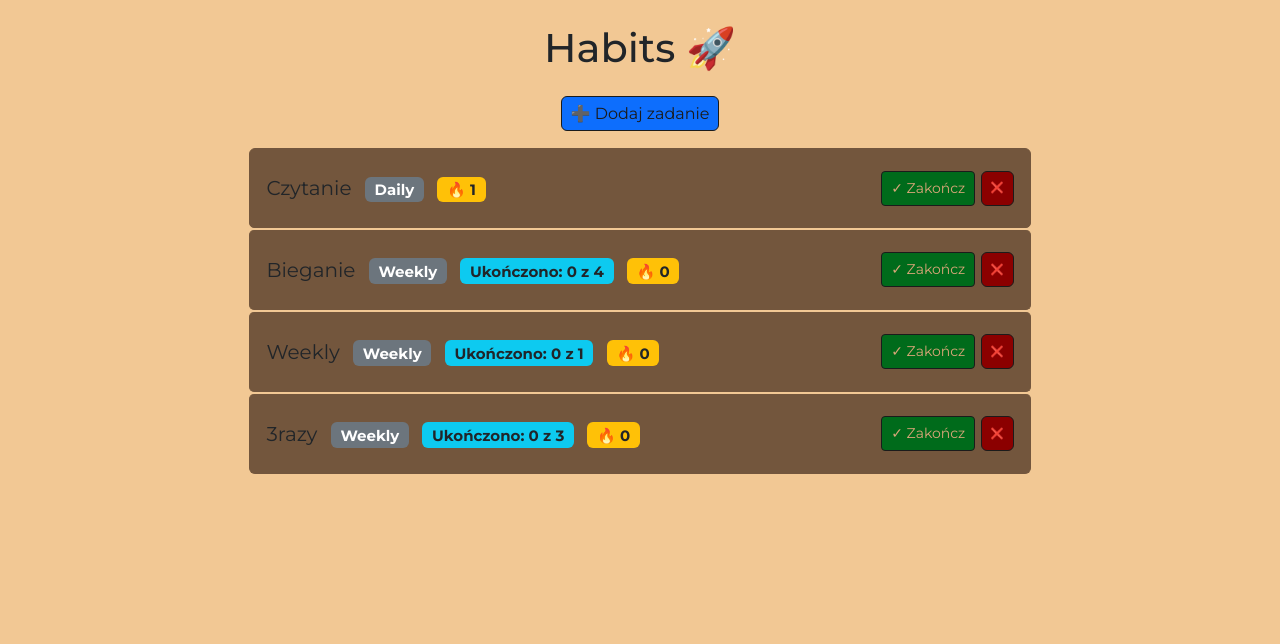
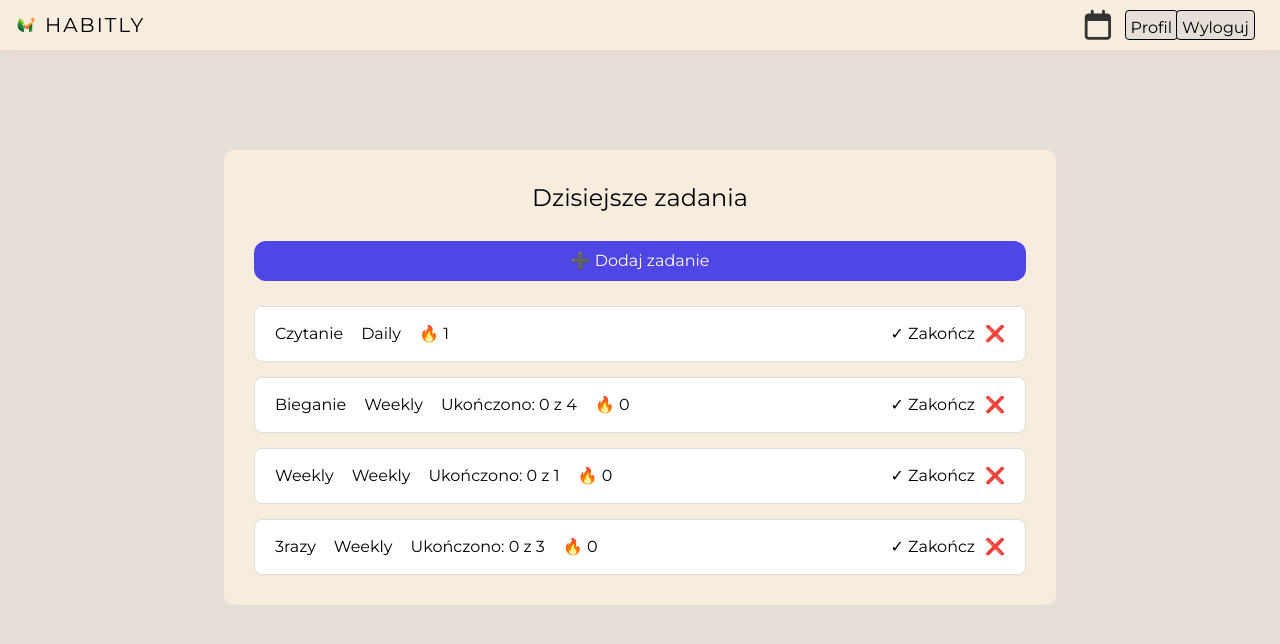
Before and after one commit to JankoooGH/DjangoApp, a Django app: page / in a window 1280 px wide. Shown: the top 644 px of the page. Run offline with Django 5.2, Linux system fonts and the light colour scheme; data comes from the database, SQL or seed files in the repository; both versions use the stored data as it was after the commit; some libraries are stand-ins or nearby versions.

Commit message:
Zmiana szaty graficznej.

```diff
--- /dev/null
+++ b/ToDo/static/css/main.css
@@ -0,0 +1,130 @@
+body {
+    font-family: Montserrat, sans-serif;
+    background-color: #e5dfd7;
+}
+
+header {
+    width: 100%;
+    height: 50px;
+    background-color: #f7edde;
+    box-shadow: 0 2px 8px rgba(255, 0, 0, 0.04);
+}
+
+
+.logo-img {
+    position: absolute;
+    top: 9px;
+    left: 10px;
+    height: 32px;
+    width: auto;
+    display: block;
+    transition: transform 0.2s ease;
+
+}
+
+.logo-name {
+    position: absolute;
+    top: 10px;
+    left: 45px;
+    font-size: 20px;
+    text-transform: uppercase;
+    letter-spacing: 2px;
+}
+
+
+.logo-img:hover {
+    transform: scale(1.05)
+}
+
+.btn {
+    width: auto;
+    height: auto;
+    align-content: center;
+    border: 1px solid black;
+    background-color: #e5dfd7;
+    padding: 5px;
+    border-radius: 4px;
+    transition: transform 0.2s ease;
+    height: 30px;
+}
+
+.btn:hover, .fa-calendar:hover {
+    background: #fff;
+    transform: scale(1.05)
+}
+
+.login {
+    position: absolute;
+    top: 10px;
+    right: 25px;
+}
+
+.user {
+    position: absolute;
+    top: 10px;
+    right: 102px;
+}
+
+.fa-calendar {
+    position: absolute;
+    top: 10px;
+    right: 169px;
+    display: flex;
+    font-size: 30px;
+    border-radius: 10px;
+    color: #333;
+    transition: all 0.2s ease;
+}
+
+/* mid */
+
+.task-bar {
+    width: 65%;
+    margin: 100px auto;
+    background-color: #f7edde;
+    border-radius: 10px;
+    padding: 30px;
+    display: flex;
+    flex-direction: column;
+    gap: 25px;
+}
+
+/* nagłówek */
+.task-bar-head {
+    text-align: center;
+    font-size: 24px;
+}
+
+/* lista */
+.list-group {
+    list-style: none;
+    padding: 0;
+    margin: 0;
+    display: flex;
+    flex-direction: column;
+    gap: 15px;
+}
+
+/* kafelek */
+.my-task {
+    display: flex;
+    justify-content: space-between;
+    align-items: center;
+    padding: 15px 20px;
+    background: white;
+    border-radius: 8px;
+    border: 1px solid #ddd;
+}
+
+/* lewa strona */
+.task-left {
+    display: flex;
+    align-items: center;
+    gap: 10px;
+}
+
+/* prawa strona (przyciski) */
+.task-actions {
+    display: flex;
+    gap: 10px;
+}
--- /dev/null
+++ b/ToDo/templates/ToDo/main.html
@@ -0,0 +1,208 @@
+<!DOCTYPE html>
+<html lang="pl">
+{% load static %}
+{% load widget_tweaks %}
+<head>
+    <meta charset="UTF-8">
+    <title>Habitly Dashboard</title>
+    <link rel="stylesheet" type="text/css" href="{% static 'css/main.css' %}">
+    <script src="https://cdn.tailwindcss.com"></script>
+    <link href="https://fonts.googleapis.com/css2?family=Montserrat:ital,wght@0,100..900;1,100..900&display=swap" rel="stylesheet">
+    <script src="https://kit.fontawesome.com/e00b0940e0.js" crossorigin="anonymous"></script>
+
+</head>
+<body>
+  <div class="app">
+    <header class="app-header">
+        <div class='logo-bar'>
+            <a href="/"></a>
+                <img src="{% static 'img/logo.png' %}" alt="logo" class="logo-img">
+                <h1 class="logo-name">Habitly</h1>
+        </div>
+        <a href="{% url 'calendar' %}" alt="kalendarz"><i class="fa-regular fa-calendar"></i></a>
+        <button class="btn user" >Profil</button>
+        <button class="btn login" >Wyloguj</button>
+    </header>
+
+    <main class="app-content">
+        <div class="task-bar">
+            <h1 class="task-bar-head">Dzisiejsze zadania</h1>
+            <button onclick="openModal()"
+                    class="task-bar-btn px-4 py-2 bg-indigo-600 text-white rounded-xl hover:bg-indigo-700 transition">
+              ➕ Dodaj zadanie
+            </button>
+        <ul class="list-group">
+          {% for task in tasks %}
+
+        <li class="my-task">
+          <div class="task-left">
+            {% if task.completed %}
+              <s>{{ task.title }}</s>
+            {% else %}
+              {{ task.title }}
+            {% endif %}
+
+            <span class="badge bg-secondary ms-2">
+              {{ task.get_task_type_display }}
+            </span>
+
+            {% if task.task_type == 'DAILY' %}
+              <span class="badge bg-warning text-dark ms-2">🔥 {{ task.streak }}</span>
+            {% elif task.task_type == 'WEEKLY' %}
+              <span class="badge bg-info text-dark ms-2">
+                Ukończono: {{ task.weekly_progress_count }} z {{ task.weekly_target }}
+              </span>
+              <span class="badge bg-warning text-dark ms-2">🔥 {{ task.weekly_streak }}</span>
+            {% endif %}
+          </div>
+
+          <div class="task-actions">
+            <!-- Toggle -->
+            <form method="POST" action="{% url 'toggle_task' task.id %}">
+              {% csrf_token %}
+              <button type="submit"
+                class="btn-task
+                {% if task.is_done_today %}
+                  btn-success
+                {% else %}
+                  btn-outline-secondary
+                {% endif %}"
+                {% if task.is_done_today %}disabled{% endif %}
+              >
+                {% if task.is_done_today %}
+                  Ukończono ✅
+                {% else %}
+                  ✓ Zakończ
+                {% endif %}
+              </button>
+            </form>
+
+            <!-- Delete -->
+            <form method="POST" action="{% url 'delete_task' task.id %}">
+              {% csrf_token %}
+              <button type="submit" class="btn-task btn-outline-danger">
+                ❌
+              </button>
+            </form>
+          </div>
+        </li>
+          {% empty %}
+            <li class="list-group-item">Brak zadań 🙃</li>
+          {% endfor %}
+        </ul>
+
+      </div>
+    </main>
+  </div>
+
+
+
+<!-- MODAL -->
+<div id="taskModal"
+     class="fixed inset-0 bg-black/50 backdrop-blur-sm hidden items-center justify-center z-50">
+
+  <!-- Modal Box -->
+  <div class="bg-white w-full max-w-md mx-4 rounded-2xl shadow-2xl p-6 relative animate-fadeIn">
+
+    <!-- Close Button -->
+    <button onclick="closeModal()"
+            class="absolute top-4 right-4 text-gray-400 hover:text-gray-700 text-xl">
+      ✕
+    </button>
+
+    <h2 class="text-2xl font-semibold mb-6 text-center">
+      Dodaj zadanie
+    </h2>
+
+    <form method="POST" class="space-y-4">
+      {% csrf_token %}
+
+      <!-- Title -->
+      <div>
+        <label class="block text-sm font-medium mb-1">
+          Nazwa zadania
+        </label>
+        {{ form.title|add_class:"w-full border rounded-xl px-3 py-2 focus:ring-2 focus:ring-indigo-500 focus:outline-none" }}
+      </div>
+
+      <!-- Task Type -->
+      <div>
+        <label class="block text-sm font-medium mb-1">
+          Rodzaj zadania
+        </label>
+        {{ form.task_type|add_class:"w-full border rounded-xl px-3 py-2 focus:ring-2 focus:ring-indigo-500 focus:outline-none" }}
+      </div>
+
+      <!-- Date (ONCE) -->
+      <div id="date-field">
+        <label class="block text-sm font-medium mb-1">
+          Data
+        </label>
+        {{ form.date|add_class:"w-full border rounded-xl px-3 py-2 focus:ring-2 focus:ring-indigo-500 focus:outline-none" }}
+      </div>
+
+      <!-- Weekly target -->
+      <div id="weekly-field" class="hidden">
+        <label class="block text-sm font-medium mb-1">
+          Ile razy w tygodniu?
+        </label>
+        {{ form.weekly_target|add_class:"w-full border rounded-xl px-3 py-2 focus:ring-2 focus:ring-indigo-500 focus:outline-none" }}
+      </div>
+
+      <button type="submit"
+              class="w-full bg-indigo-600 text-white py-2 rounded-xl hover:bg-indigo-700 transition">
+        Dodaj
+      </button>
+    </form>
+
+  </div>
+</div>
+
+
+<script>
+function openModal() {
+  const modal = document.getElementById("taskModal");
+  modal.classList.remove("hidden");
+  modal.classList.add("flex");
+}
+
+function closeModal() {
+  const modal = document.getElementById("taskModal");
+  modal.classList.remove("flex");
+  modal.classList.add("hidden");
+}
+
+// Zamknięcie po kliknięciu w tło
+document.getElementById("taskModal").addEventListener("click", function(e) {
+  if (e.target.id === "taskModal") {
+    closeModal();
+  }
+});
+
+// Dynamiczne pola
+document.addEventListener("DOMContentLoaded", function() {
+  const typeField = document.getElementById("id_task_type");
+  const weeklyField = document.getElementById("weekly-field");
+  const dateField = document.getElementById("date-field");
+
+  function toggleFields() {
+    if (typeField.value === "WEEKLY") {
+      weeklyField.classList.remove("hidden");
+      dateField.classList.add("hidden");
+    }
+    else if (typeField.value === "DAILY") {
+      weeklyField.classList.add("hidden");
+      dateField.classList.add("hidden");
+    }
+    else { // ONCE
+      weeklyField.classList.add("hidden");
+      dateField.classList.remove("hidden");
+    }
+  }
+
+  typeField.addEventListener("change", toggleFields);
+  toggleFields();
+});
+</script>
+</body>
+</html>
--- a/ToDo/views.py
+++ b/ToDo/views.py
@@ -28,7 +28,7 @@ def home(request):
         return redirect('home')
 
     context = {'tasks': tasks, 'form': form}
-    return render(request, 'ToDo/home.html', context)
+    return render(request, 'ToDo/main.html', context)
 
 
 def delete_task(request, task_id):
```
Also changed, not shown: ToDo/static/css/calendar.css (added, +148 -0 lines), ToDo/templates/Kalendarz/calendar.html (+11 -5 lines), ToDo/static/img/logo.png (added), ToDo/templates/Kalendarz/calendar.css (deleted), db.sqlite3.
